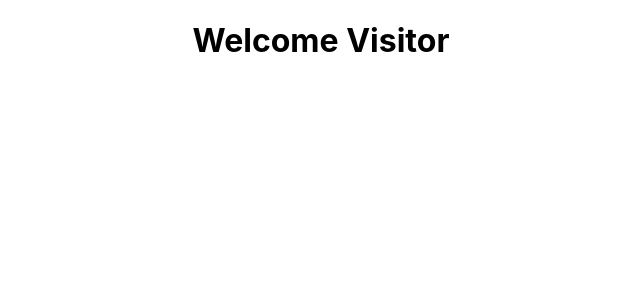
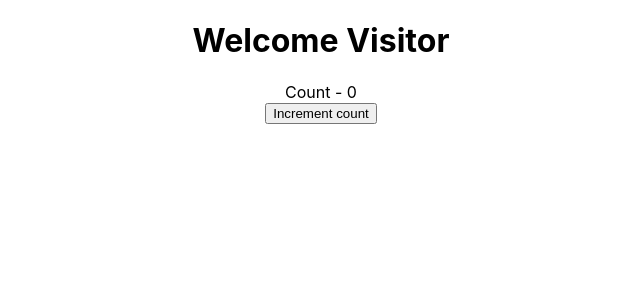
Before and after one commit to Azadmel/ReactFundas, a React (Create React App) app: page / in a window 1280 px wide. Shown: the top 300 px of the page, without its empty margins (319-959 px from the left). Built offline with nearby package versions, Linux system fonts and the light colour scheme.

Commit message:
Add Counter component which increments count when a button is clicked

```diff
--- a/src/App.js
+++ b/src/App.js
@@ -3,6 +3,7 @@
 import {Greet} from './components/Greet'
 import Welcome from './components/Welcome'
 import Message from './components/Message'
+import Counter from './components/Counter'
 
 function App() {
   return (
@@ -11,6 +12,7 @@
       <Greet name="Chris" heroName="Cutie"/>
       <Welcome name="Mehul" heroName="Mayflower"></Welcome> */}
       <Message></Message>
+      <Counter></Counter>
     </div>
   );
 }
--- /dev/null
+++ b/src/components/Counter.js
@@ -0,0 +1,32 @@
+import React, { Component } from 'react'
+
+class Counter extends Component {
+
+    constructor(props) {
+        super(props)
+
+        this.state = {
+            count : 0
+        }
+    }
+
+    incrementCount() {
+        this.setState({
+            count : this.state.count + 1
+        })
+    }
+
+
+    render() {
+        return (
+            <div>
+                <div>
+                    Count - {this.state.count}
+                </div>
+                <button onClick={() => this.incrementCount()}>Increment count</button>
+            </div>
+        )
+    }
+}
+
+export default Counter
```
